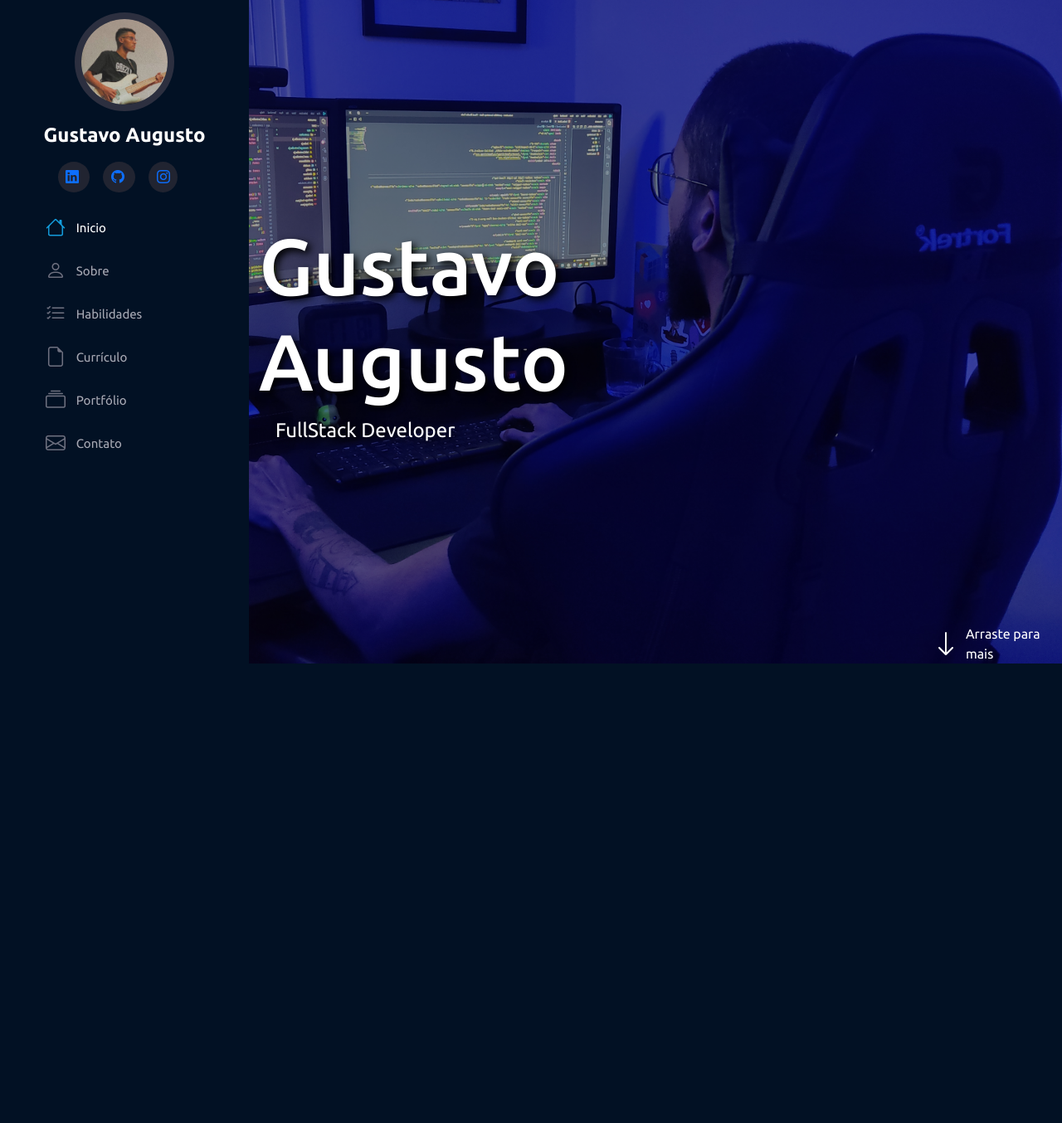
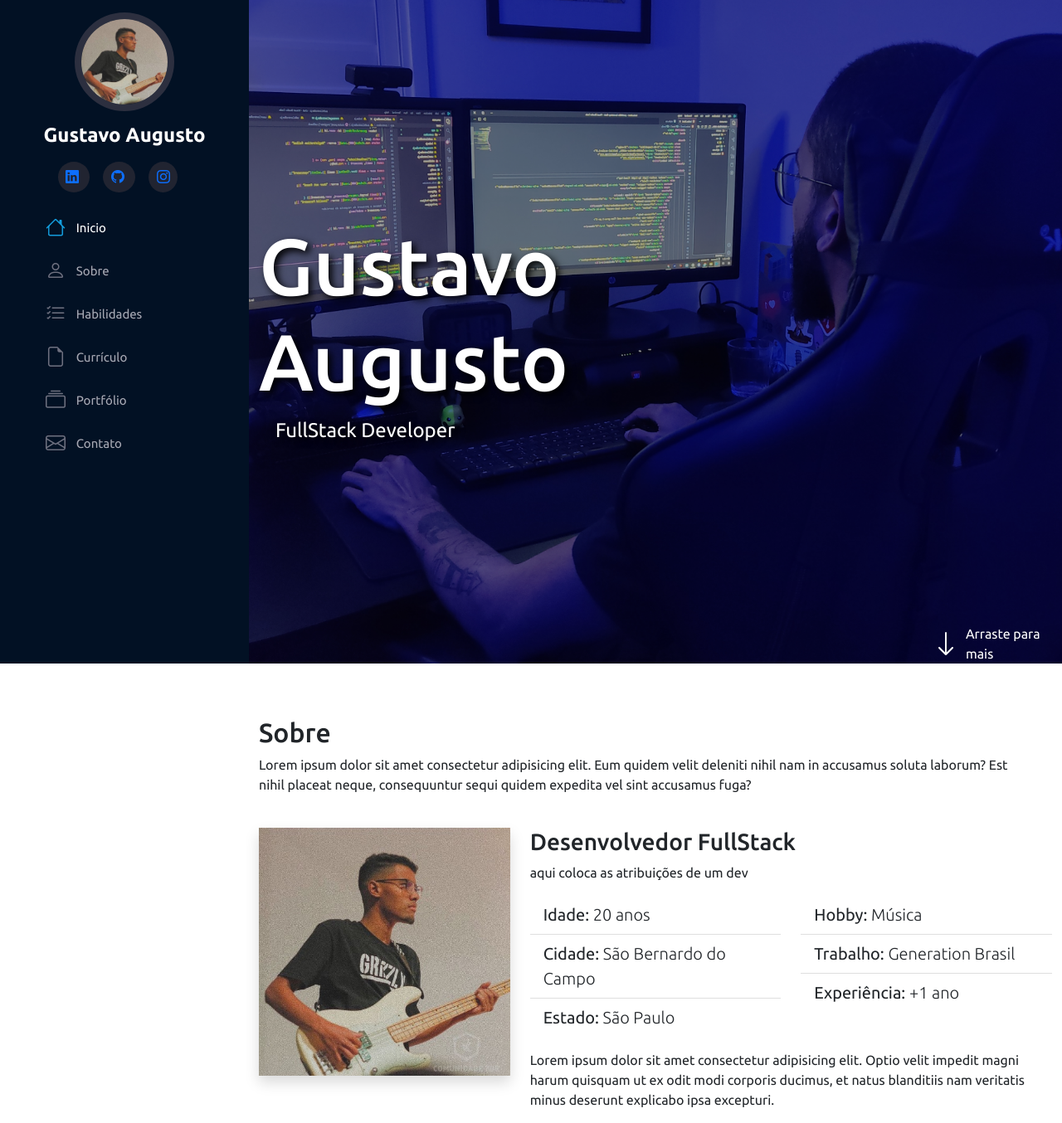
Before and after one commit to GuAugusto/portfolio-responsivo, a Flask app: page / in a window 1280 px wide. Shown: the whole page at 83% size. Before the commit the page ends 800 px from the top, so only its background shows below. Run offline with Flask 2, Linux system fonts and the light colour scheme; some libraries are stand-ins or nearby versions.

Commit message:
Secão Sobre

```diff
--- a/static/style.css
+++ b/static/style.css
@@ -30,6 +30,7 @@
   border: 8px solid #2c2f3f;
   border-radius: 50%;
 }
+
 /*Estilizando o texto dentro do menu*/
 #header .profile h1 {
   font-size: 24px;
@@ -39,6 +40,7 @@
   text-align-last: center;
   color: #fff;
 }
+
 /*Estilizando os icons*/
 #header .profile .social-links a {
   font-size: 1rem;
@@ -49,14 +51,17 @@
   transition: 0.3s;
   text-decoration: none;
 }
+
 /*Estilizando animação quando o mouse passa em cima do icons*/
 #header .profile .social-links a:hover {
   background: #149ddd;
 }
+
 /*Estilizando a nav bar*/
 .nav-menu {
   padding: 1.5rem;
 }
+
 /*Estilizando icons da nav bar*/
 .nav-menu a,
 .nav-menu a:focus {
@@ -66,6 +71,7 @@
   transition: 0.3s;
   font-size: 15px;
 }
+
 /*Estilizando diretamente o icons da nav bar*/
 .nav-menu a i,
 .nav-menu a:focus i {
@@ -73,6 +79,7 @@
   padding-right: 0.8rem;
   color: #6f7180;
 }
+
 /*Estilizando icons da nav bar quando o mouse passar em cima 1 */
 .nav-menu a:hover,
 .nav-menu .active,
@@ -94,6 +101,7 @@
 #main {
   margin-left: 300px;
 }
+
 /*Estilizando o imagem de fundo do backgroud*/
 section#inicio {
   background-image: url("./img/bannerPortifolio.png");
@@ -105,23 +113,26 @@
   width: 100%;
   height: 100vh;
 }
+
 /*Estilizando o texto do nome backgroud*/
 section#inicio h2 {
   font-size: 6rem;
 }
+
 /*Estilizando o texto de titulos backgroud*/
 section#inicio span#subtitle {
   margin-right: 8rem;
   font-size: 1.5rem;
 }
-
 .text-shadow {
   text-shadow: 4px 4px 10px #000000;
 }
+
 /*Estilizando o "arraste para mais"*/
 section#inicio div#arraste {
   width: 9rem;
 }
+
 /*Estilizando o link do "arraste para mais"*/
 section#inicio div#arraste a {
   text-decoration: none;
@@ -129,7 +140,7 @@
 }
 
 /*Deixando responsivo o site - estilizando o botao menu*/
-    i.menu-mobile{
+i.menu-mobile {
   position: fixed;
   color: #fff;
   background-color: #252c90;
@@ -145,12 +156,14 @@
   justify-content: center;
   align-items: center;
 }
+
 /*travando o menu mobile*/
-    .menu-nav-active{
+.menu-nav-active {
   overflow: hidden;
 }
+
 /*voltando o header*/
-    .menu-nav-active #header{
+.menu-nav-active #header {
   left: 0;
 }
 
@@ -159,17 +172,33 @@
   #header {
     left: -300px;
   }
-      i.menu-mobile{
+  i.menu-mobile {
     display: flex;
   }
-      section#inicio h2{
-        font-size: 3.5rem ;
+  section#inicio h2 {
+    font-size: 3.5rem;
   }
-      section#inicio span#subtitle{
+  section#inicio span#subtitle {
     margin-right: 0;
     font-size: 1rem;
   }
-      #main{
+  #main {
     margin-left: 0;
   }
 }
+
+/*estilizando a barra lateral*/
+*::-webkit-scrollbar {
+  width: 10px;
+}
+*::-webkit-scrollbar-track {
+  width: 12px;
+  box-shadow: inset 0 0 0.3rem #00000050;
+  background-color: #fff;
+}
+*::-webkit-scrollbar-thumb {
+  background-color: #252c90;
+}
+.section-bg {
+  background-color: #eff5ff;
+}
--- a/templates/index.html
+++ b/templates/index.html
@@ -73,10 +73,64 @@
                 <div id="arraste" class="d-flex aling-items-center">
                     <i class='bi bi-arrow-down text-white pe-2 fs-2'
                     arial-hidden='true'></i>
-                    <a href="">Arraste para mais</a>
+                    <a href="#sobre">Arraste para mais</a>
                 </div>
 
             </div>
+        </section>
+
+        <section class="container mt-5" id="sobre">
+
+            <div class="row w-100">
+                <div class="col-md-12">
+                    <h2 class="pt-3">Sobre</h2>
+                    <p>Lorem ipsum dolor sit amet consectetur adipisicing elit.
+                        Eum quidem velit deleniti nihil nam in accusamus soluta laborum?
+                        Est nihil placeat neque, consequuntur sequi quidem expedita vel sint accusamus fuga?</p>
+                </div>
+            </div>
+
+            <div class="row mt-4">
+                <div class="col-md-4">
+                    <img class="img-fluid shadow" src="../static/img/Foto Gustavo.jpg" alt="foto do gustavo">
+                </div>
+                <div class="col-md-8">
+                    <h3>Desenvolvedor FullStack</h3>
+                    <p> aqui coloca as atribuições de um dev</p>
+
+                    <div class="row mt-3 mb-3">
+                        <div class="col-md-6">
+                            <ul class="list-group list-group-flush fs-5">
+
+                                    <li class="list-group-item">
+                                        Idade: <span class="fw-lighter">20 anos</span>
+                                    </li>
+                                    <li class="list-group-item">
+                                        Cidade: <span class="fw-lighter">São Bernardo do
+                                            Campo</span>
+                                    </li>
+                                    <li class="list-group-item">
+                                        Estado: <span class="fw-lighter">São Paulo</span>
+                                    </li>
+
+                                </ul>
+                            </div>
+                            <div class="col-md-6">
+                                <ul class="list-group list-group-flush fs-5">
+                                    <li class="list-group-item">Hobby: <span class="fw-lighter">Música</span></li>
+                                    <li class="list-group-item">Trabalho: <a href="https://brazil.generation.org/"
+                                            target="_blank" class="fw-lighter text-decoration-none link-dark">Generation Brasil</a></li>
+                                    <li class="list-group-item">Experiência: <span class="fw-lighter"> +1
+                                            ano</span></li>
+
+                                </ul>
+                            </div>
+                    </div>
+
+                    <p>
+                        Lorem ipsum dolor sit amet consectetur adipisicing elit. Optio velit impedit magni harum quisquam ut ex odit modi corporis ducimus, et natus blanditiis nam veritatis minus deserunt explicabo ipsa excepturi.
+                    </p>
+
         </section>
 
     </main>
```
Lines whose indentation alone changed are shown as unchanged.
